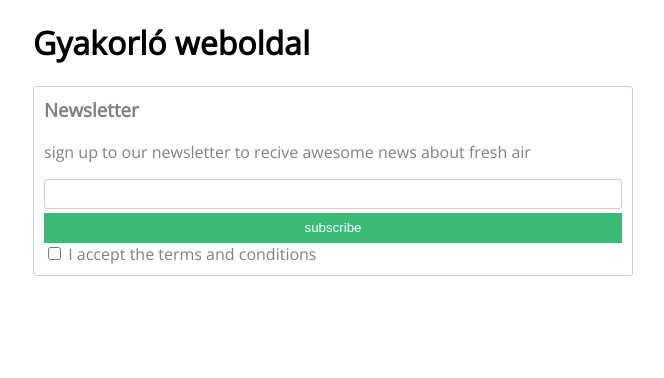
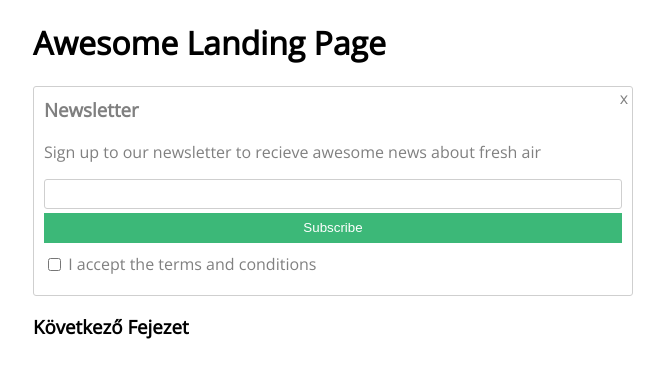
Before and after one commit to Marcell28100/html, a plain HTML site: page index.html in a window 1280 px wide. Shown: the whole page, without its empty margins (307-971 px from the left). Drawn offline with nearby package versions, Linux system fonts and the light colour scheme.

Commit message:
Add files via upload

```diff
--- a/index.html
+++ b/index.html
@@ -11,17 +11,21 @@
 </head>
 <body>
     <div class="kontener">
-        <h1>Gyakorló weboldal</h1>
+        <h1>Awesome Landing Page</h1>
         <div class="newsletter">
             <h3>Newsletter</h3>
-            <p>sign up to our newsletter to recive awesome news about fresh air</p>
+            <p>Sign up to our newsletter to recieve awesome news about fresh air</p>
             <form>
                 <input id="email" type="text">
-                <button type="submit" >subscribe</button>
+                <button type="submit" >Subscribe</button>
                 <input id="terms" type="checkbox">
                 <label for="terms">I accept the terms and conditions</label>
             </form>
+            <div id="closex">
+                x
+            </div>
         </div>
+        <h3>Következő Fejezet</h3>
     </div>
 </body>
 </html>
--- a/style.css
+++ b/style.css
@@ -8,7 +8,9 @@
     color: grey;
     border: solid thin #cfcfcf;
     padding: 10px;
+    padding-bottom: 20px;
     border-radius: 3px;
+    position: relative;
 }
 .newsletter button{
     background-color: #3cb878;
@@ -17,6 +19,7 @@
     display: block;
     width: 100%;
     height: 30px;
+    margin-bottom: 10px;
 }
 .newsletter input#email{
     display: block;
@@ -30,3 +33,14 @@
 .newsletter h3{
     margin-top: 0;
 }
+
+.newsletter #terms{
+position: relative;
+top: 1px;
+}
+
+.newsletter #closex {
+position: absolute;
+top: 0;
+right: 4px;
+}
```
